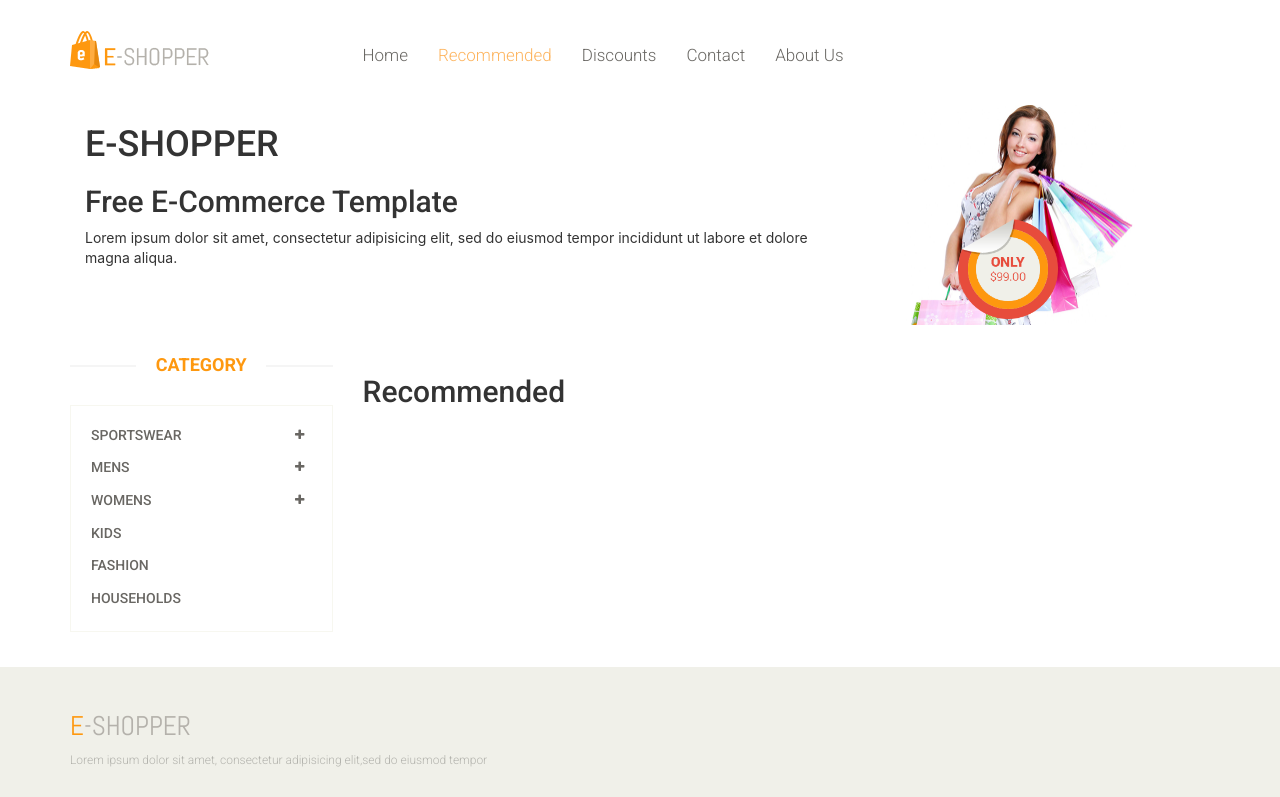
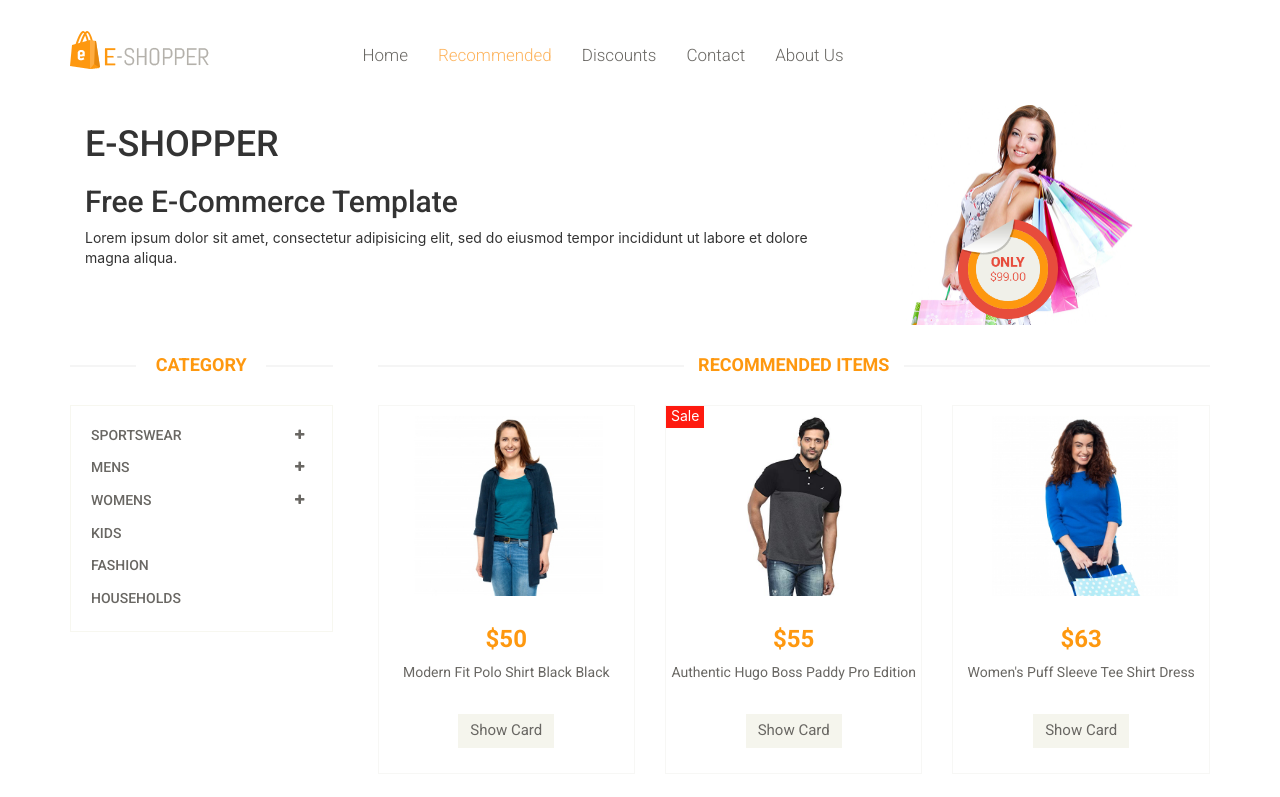
Before and after one commit to Raz-Dva/e-shopper, a React (Create React App) app: page /recommended in a window 1280 px wide. Shown: the top 797 px of the page. Built offline with nearby package versions, Linux system fonts and the light colour scheme.

Commit message:
add recomended page

```diff
--- a/public/assets/css/main.css
+++ b/public/assets/css/main.css
@@ -1196,7 +1196,6 @@ h2.title {
 .view-product {
   border: 1px solid #dadad3;
   padding: 15px;
-  position: relative;
   display: flex;
   justify-content: center;
   align-items: center;
--- a/src/App.js
+++ b/src/App.js
@@ -174,7 +174,8 @@ class App extends React.Component {
           {
             id: 4,
             name: "Sportswear Cotton Track Suit",
-            condition: 'New', availability: false,
+            condition: 'New',
+            availability: false,
             brand: 'Puma',
             price: 130,
             img: "puma-product1.jpg"
--- a/src/CardDetails/CardDetails.js
+++ b/src/CardDetails/CardDetails.js
@@ -142,7 +142,6 @@ class CardDetails extends React.Component {
       arrRandomProducts.push(randomProducts(produtctsList));
       arrRandomProductsActive.push(randomProducts(produtctsList))
     }
-    console.log(arrRandomProducts, arrRandomProductsActive)
 
     function findIdProduct(categorylist) {
       if (!categorylist) return false
--- a/src/Recommended/Recommended.js
+++ b/src/Recommended/Recommended.js
@@ -1,10 +1,48 @@
 
 import React from 'react';
+import { NavLink } from "react-router-dom";
 
 class Recommended extends React.Component {
     render(){
+        const produtctsList = this.props.produtctsList;
+        const arrRecomended = [];
+        for (let category in produtctsList) {
+            produtctsList[category].productsItems.forEach((product) => {
+                if ('condition' in product){
+                    product.imgFolder = produtctsList[category].imgFolder;
+                    product.category = category;
+                    arrRecomended.push(product);
+                }
+            })
+        }
         return(
-            <h2>Recommended</h2>
+            <>
+            <h2 className="title text-center">Recommended Items</h2>
+            { arrRecomended.map((product, index) => {
+                return (
+                    < div className="col-sm-4" key={index}>
+                        <div className="product-image-wrapper">
+                            <div className="single-products">
+                                <div className="productinfo text-center">
+                                    <div className={"wrap-img_card" + (product.sale ? " sale" : "")}>
+                                        <img src={
+                                            product?.img ?
+                                                `assets/images/shop/${product.imgFolder}/${product.img}` :
+                                                `assets/images/404/404.png`
+                                        }
+                                            alt="" />
+                                    </div>
+                                    <h2>${product.price}</h2>
+                                    <p>{product.name}</p>
+                                    <NavLink to={`/${product.category}/${product.id}`} className="btn btn-default add-to-cart">
+                                        Show Card</NavLink>
+                                </div>
+                            </div>
+                        </div>
+                    </div >
+                )
+            })}
+        </>
         )
     }
 };
```
